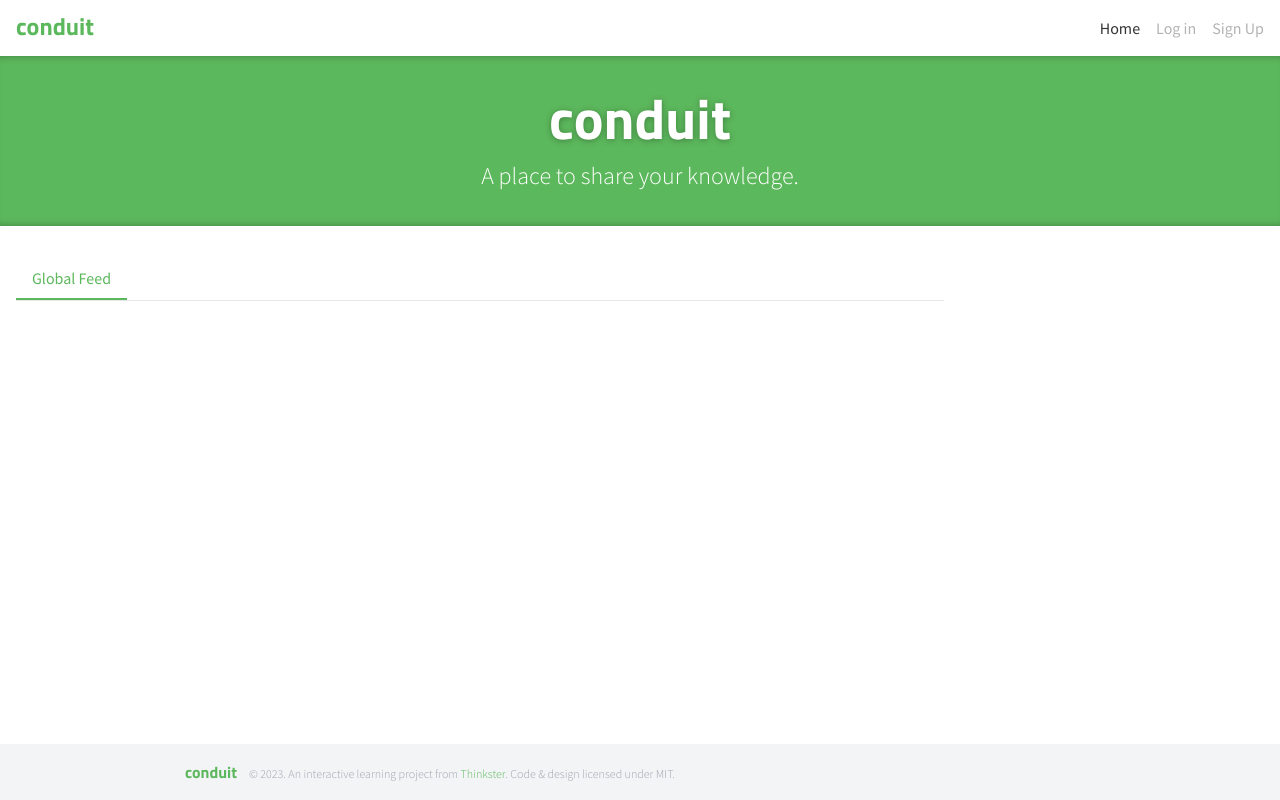
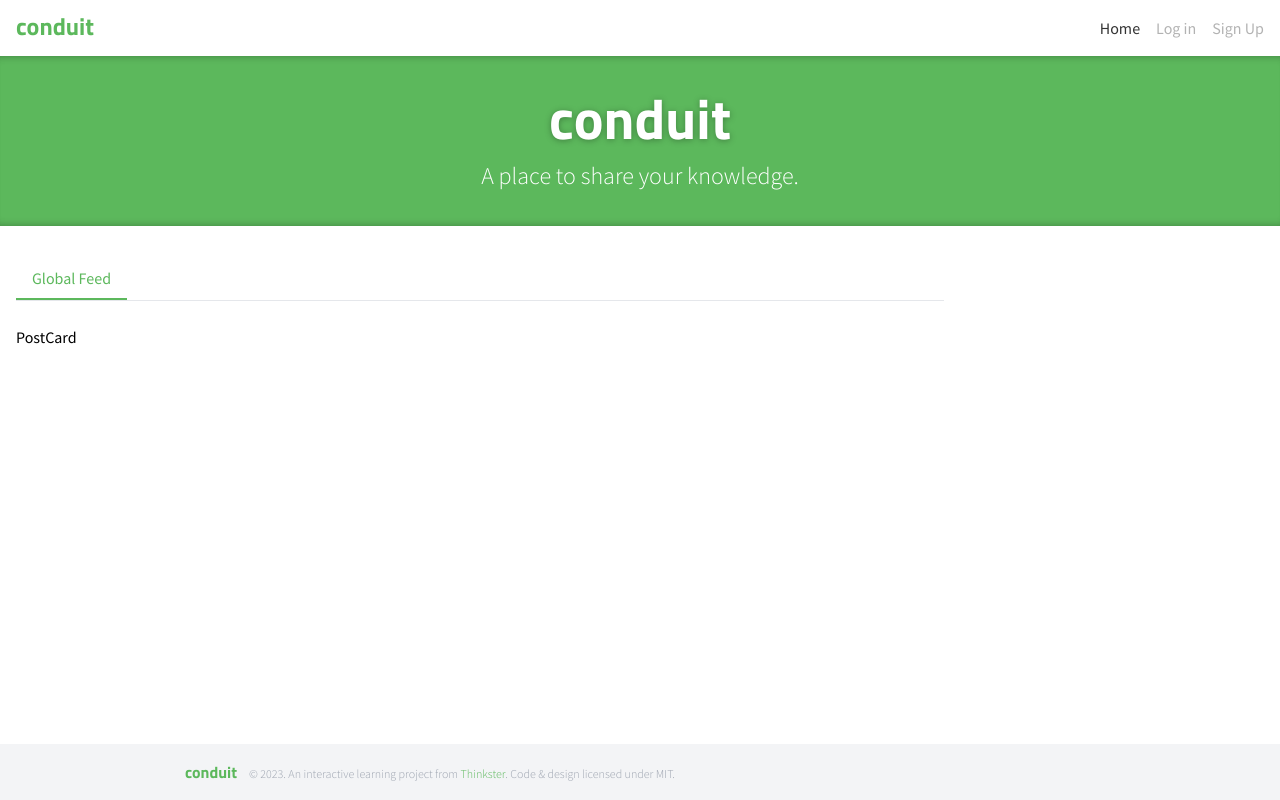
Before and after one commit to cskim9410/realworld, a React (Create React App) app: page / in a window 1280 px wide. Built offline with nearby package versions, Linux system fonts and the light colour scheme; no server answers; a web font is replaced by a local one.

Commit message:
Update: axios, swr 추가

```diff
--- a/package.json
+++ b/package.json
@@ -10,10 +10,12 @@
     "@types/node": "^16.18.12",
     "@types/react": "^18.0.27",
     "@types/react-dom": "^18.0.10",
+    "axios": "^1.3.2",
     "react": "^18.2.0",
     "react-dom": "^18.2.0",
     "react-router-dom": "^6.8.1",
     "react-scripts": "5.0.1",
+    "swr": "^2.0.3",
     "tailwind": "^4.0.0",
     "typescript": "^4.9.5",
     "web-vitals": "^2.1.4"
--- a/src/components/PostCard.tsx
+++ b/src/components/PostCard.tsx
@@ -1,4 +1,8 @@
 const PostCard = () => {
-  return <div>PostCard</div>;
+  return (
+    <div className="border-t-[1px] border-[rgba(0, 0, 0, 0.1)] py-6">
+      PostCard
+    </div>
+  );
 };
 export default PostCard;
--- a/src/pages/home/Home.tsx
+++ b/src/pages/home/Home.tsx
@@ -1,11 +1,26 @@
 import Banner from "../../components/Banner";
 import { NavLink } from "react-router-dom";
+import PostCard from "../../components/PostCard";
+import { useEffect } from "react";
+import axios from "axios";
+
 const Home = () => {
+  const getArticles = async () => {
+    const res = await axios.get("https://api.realworld.io/api/articles");
+    const articles = await res.data;
+    console.log(articles);
+    return articles;
+  };
+
+  useEffect(() => {
+    getArticles();
+  }, []);
+
   return (
     <>
       <Banner />
       <div className="md:px-4 md:max-w-[75%]">
-        <div className="border-b-[1px] border-gray-200">
+        {/* <div className="border-b-[1px] border-gray-200"> */}
         <ul>
           <li className="flex">
             <NavLink
@@ -22,7 +37,8 @@ const Home = () => {
             </NavLink>
           </li>
         </ul>
-        </div>
+        {/* </div> */}
+        <PostCard />
       </div>
     </>
   );
```
Also changed, not shown: 1 other file (tests, documents, lock files or other folders). Lines whose indentation alone changed are shown as unchanged.
